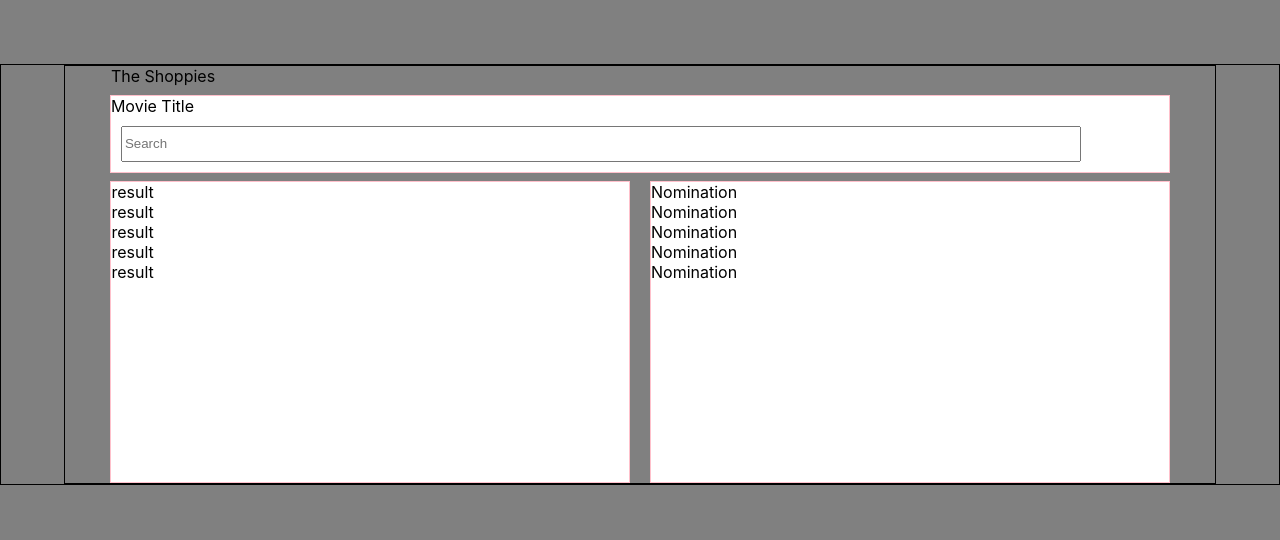
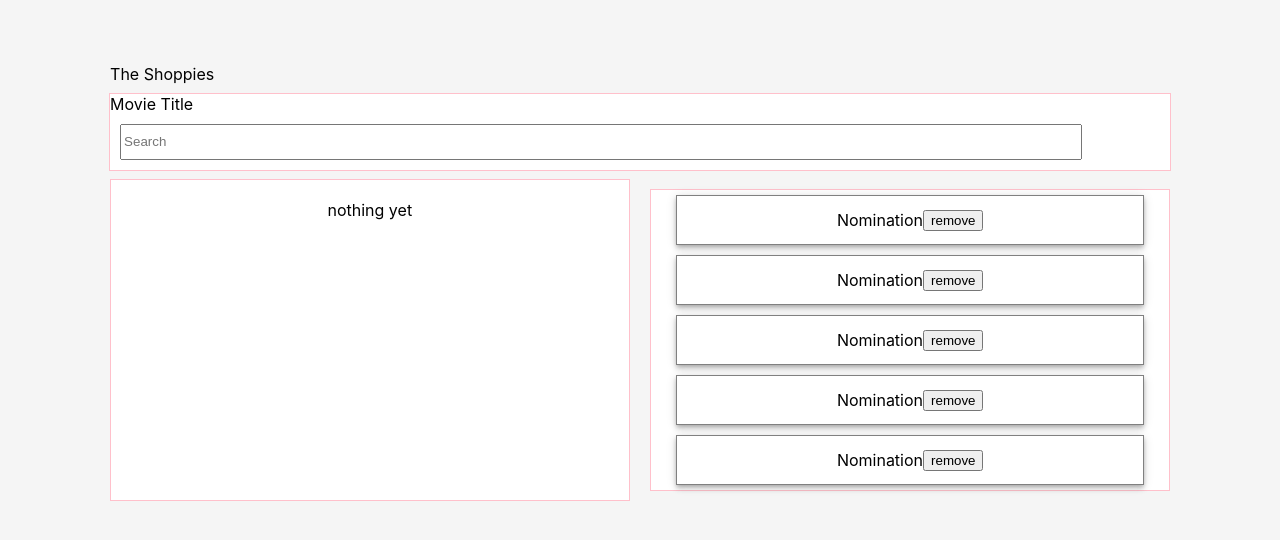
Before and after one commit to guillenjs/movie-awards, a React (Create React App) app: page / in a window 1280 px wide. Shown: the top 540 px of the page. Built offline with nearby package versions, Linux system fonts and the light colour scheme.

Commit message:
fetch request with search results rendering

```diff
--- a/src/App.js
+++ b/src/App.js
@@ -1,3 +1,4 @@
+import React, {useState} from 'react'
 import styled from 'styled-components'
 import Search from './components/Search.js'
 import Results from './components/Results.js'
@@ -9,7 +10,6 @@ const StyledDiv = styled.div
   align-items: center;
   justify-content: center;
   flex-wrap: wrap;
-  border: solid 1px black;
   margin-top: 5%;
   `
 
@@ -20,7 +20,7 @@ const StyledDiv = styled.div
   align-items: center;
   justify-content: center;
   flex-wrap: wrap;
-  border: solid 1px black;
+
   `
 
 const StyledHeader = styled.header
@@ -30,14 +30,42 @@ const StyledHeader = styled.header
   margin-left:4%;
   `
 
+
+
 function App() {
+
+  const [searchTerm, setSearchaTerm] = useState('')
+  const [searchItems, setItems] = useState([])
+
+  // const fetchItems = () => {
+  //   if(searchTerm.length > 1){
+  //     fetch(``)
+  //     .then(res=> res.json())
+  //     .then(data => setItems(data))
+  //   }
+  //   else
+  //   {
+  //     setItems([])
+  //   }
+  // }
+
+
+  const search = (search) => {
+    setSearchaTerm(search)
+    fetchItems(search)
+  }
+
+  console.log(searchItems)
+
+
+
   return (
 
   <StyledDiv>
     <StyledDivTwo>
     <StyledHeader>The Shoppies</StyledHeader>
-      <Search></Search>
-      <Results></Results>
+      <Search search = {search}></Search>
+      <Results searchItems = {searchItems} ></Results>
       <Nominations></Nominations>
     </StyledDivTwo>
   </StyledDiv>
--- /dev/null
+++ b/src/components/NominationItem.js
@@ -0,0 +1,30 @@
+import React from 'react'
+import styled from 'styled-components'
+
+const StyledDiv = styled.div
+    `
+    width:90%;
+    height: 50px;
+    border: solid 1px grey;
+    border-radius;
+    display: flex;
+    align-items:center;
+    justify-content:center;
+    box-shadow: 0px 2px 4px -1px rgba(0, 0, 0, 0.2),
+    0px 4px 5px 0px rgba(0, 0, 0, 0.14),
+    0px 1px 10px 0px rgba(0, 0, 0, 0.12);
+    margin: 5px;
+    button:hover {
+        background-color: green;
+    `
+
+const NominationItem = () => {
+    return(
+        <StyledDiv>
+            Nomination
+            <button>remove</button>
+        </StyledDiv>
+    )
+}
+
+export default NominationItem
--- a/src/components/Nominations.js
+++ b/src/components/Nominations.js
@@ -1,5 +1,6 @@
 import React from 'react'
 import styled from 'styled-components'
+import NominationItem from './NominationItem.js'
 
 const StyledDiv = styled.div
     `
@@ -7,17 +8,21 @@ const StyledDiv = styled.div
     width: 45%;
     height: 300px;
     border: solid 1px pink;
-    margin-left:10px
+    margin-left:10px;
+    display: flex;
+    align-items: center;
+    justify-content: center;
+    flex-direction: column;
     `
 
 const Nomination = () => {
     return (
         <StyledDiv>
-            <div>Nomination</div>
-            <div>Nomination</div>
-            <div>Nomination</div>
-            <div>Nomination</div>
-            <div>Nomination</div>
+            <NominationItem />
+            <NominationItem />
+            <NominationItem />
+            <NominationItem />
+            <NominationItem />
         </StyledDiv>
     )
 }
--- /dev/null
+++ b/src/components/ResultItem.js
@@ -0,0 +1,36 @@
+import React from 'react'
+import styled from 'styled-components'
+
+const StyledCont = styled.div
+    `
+    width:80%;
+    height: 50px;
+    border: solid 1px grey;
+    border-radius;
+    display: flex;
+    justify-content: space-between;
+    box-shadow: 0px 2px 4px -1px rgba(0, 0, 0, 0.2),
+    0px 4px 5px 0px rgba(0, 0, 0, 0.14),
+    0px 1px 10px 0px rgba(0, 0, 0, 0.12);
+    margin: 5px;
+    button:hover {
+        background-color: green;
+    }
+    `
+const Button = styled.button
+ `
+    border:none;
+    outline: none;
+ `
+const ResultItem = () => {
+
+    return(
+        <StyledCont>
+            <div>Title</div>
+            <div>Released: 1999</div>
+            <Button>Nominate</Button>
+        </StyledCont>
+    )
+}
+
+export default ResultItem
--- a/src/components/Results.js
+++ b/src/components/Results.js
@@ -1,5 +1,7 @@
-import React from 'react'
+import React,{useEffect, useState} from 'react'
 import styled from 'styled-components'
+import ResultItem from './ResultItem.js'
+
 
 const StyledDiv = styled.div
     `
@@ -9,18 +11,25 @@ const StyledDiv = styled.div
     overflow: scroll;
     border: solid 1px pink;
     margin-right: 10px;
+    display: flex;
+    align-items: center;
+    flex-direction: column;
+    padding-top: 20px;
     `
 
-const Results = () => {
+const Results = (props) => {
+
+    const renderItems = () => {
+        if(props.searchItems.Search)
+            {
+            return props.searchItems.Search.map(movie => <ResultItem key={movie.imdbID} movie={movie}/>)
+            }
+        else{ return 'nothing yet'}
+    }
+
     return (
         <StyledDiv>
-            <div>result</div>
-            <div>result</div>
-            <div>result</div>
-            <div>result</div>
-            <div>result</div>
-
-
+            {renderItems()}
         </StyledDiv>
     )
 }
--- a/src/components/Search.js
+++ b/src/components/Search.js
@@ -1,4 +1,4 @@
-import React from 'react'
+import React, {useState} from 'react'
 import styled from 'styled-components'
 
 const StyledDiv = styled.div
@@ -15,11 +15,18 @@ const StyledInput = styled.input
     height: 30px;
     `
 
-const Search = () => {
+const Search = (props) => {
+    const [search, setSearch] = useState('')
+
+    const handleSearch = (e) => {
+        setSearch(e.target.value)
+        props.search(search)
+    }
+
     return (
         <StyledDiv>
             <div>Movie Title</div>
-            <StyledInput placeholder='Search'></StyledInput>
+            <StyledInput placeholder='Search' value={search} onChange={handleSearch}></StyledInput>
         </StyledDiv>
     )
 }
--- a/src/index.css
+++ b/src/index.css
@@ -5,7 +5,7 @@ body {
     sans-serif;
   -webkit-font-smoothing: antialiased;
   -moz-osx-font-smoothing: grayscale;
-  background-color: grey;
+  background-color: #F5F5F5;
 
 }
 
```
Also changed, not shown: 1 other file (tests, documents, lock files or other folders).
